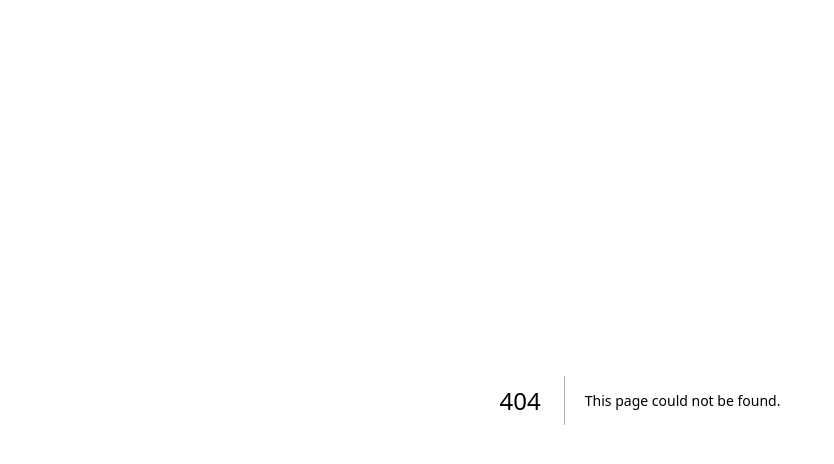
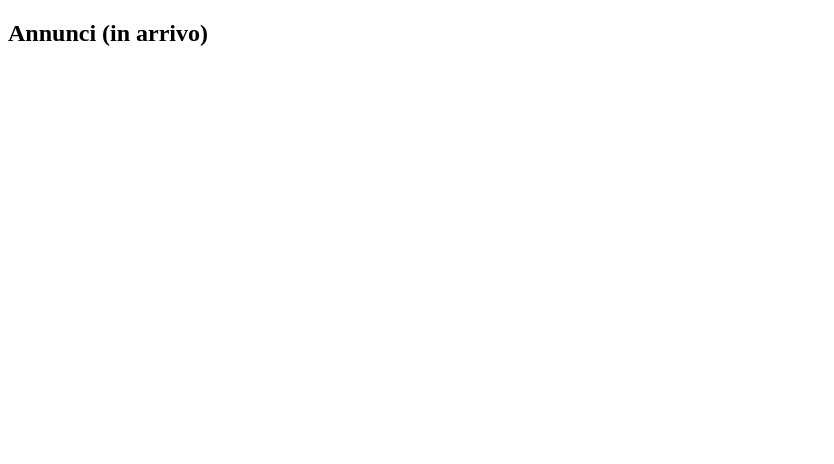
Before and after one commit to antarexx/tabletop-finder, a Next.js app: page /it/listings in a window 1280 px wide. Before the commit this address had no page. Shown: the top 464 px of the page, without its empty margins (0-834 px from the left). Built offline with nearby package versions, Linux system fonts and the light colour scheme.

Commit message:
Add placeholder pages for nav

```diff
--- /dev/null
+++ b/app/it/listings/page.tsx
@@ -0,0 +1,3 @@
+export default function ListingsIt() {
+  return <h2>Annunci (in arrivo)</h2>;
+}
```
